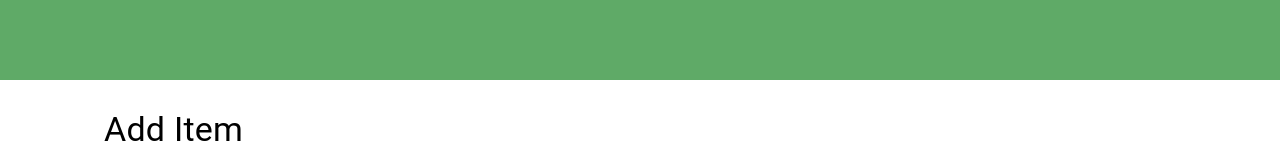
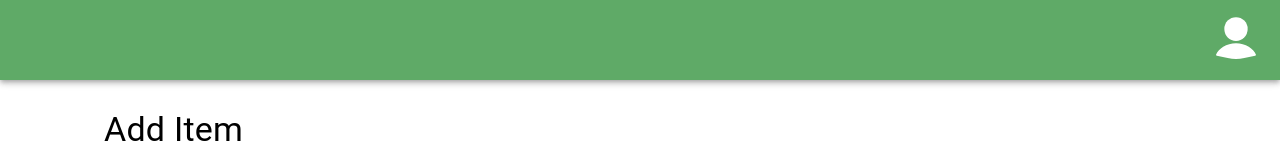
Before and after one commit to hack4impact-utk/mission-of-hope, a Next.js app: page /item/add in a window 1280 px wide. Shown: the top 160 px of the page. Built offline with nearby package versions, Linux system fonts and the light colour scheme.

Commit message:
Changed  topbar to be a component on item/add

```diff
--- a/src/app/item/add/page.tsx
+++ b/src/app/item/add/page.tsx
@@ -1,6 +1,7 @@
 'use client';
 import { useState } from 'react';
 import { Grid, TextField, Button, Typography, Box } from '@mui/material';
+import TopBar from '@/components/top-bar';
 
 const AddItemForm = () => {
   const [itemName, setItemName] = useState('');
@@ -10,17 +11,7 @@ const AddItemForm = () => {
 
   return (
     <>
-      <Box
-        sx={{
-          width: '100%',
-          height: '10vh',
-          backgroundColor: '#379541cc',
-          position: 'absolute',
-          top: 0,
-          left: 0,
-          right: 0,
-        }}
-      ></Box>
+      <TopBar />
       <Box
         sx={{
           display: 'flex',
--- /dev/null
+++ b/src/components/top-bar/index.tsx
@@ -0,0 +1,42 @@
+'use client';
+import React from 'react';
+
+import { AppBar, Link } from '@mui/material';
+
+const TopBar: React.FC = () => {
+  return (
+    <AppBar
+      sx={{
+        width: '100%',
+        height: '10vh',
+        backgroundColor: '#379541cc',
+        position: 'absolute',
+        top: 0,
+        left: 0,
+        right: 0,
+        display: 'flex',
+        justifyContent: 'center', // vertically center the icon
+        alignItems: 'flex-end', // right justify the icon
+        p: 2, // add some space between icon and bar
+      }}
+    >
+      <Link href="/login">
+        <svg
+          width="56"
+          height="57"
+          viewBox="0 0 56 57"
+          fill="none"
+          xmlns="http://www.w3.org/2000/svg"
+        >
+          <path
+            d="M47.1841 45.8055C47.7698 45.6813 48.1181 45.0723 47.8818 44.5222C46.5492 41.42 44.084 38.6901 40.784 36.6855C37.1165 34.4576 32.6228 33.25 28 33.25C23.3772 33.25 18.8836 34.4576 15.216 36.6855C11.916 38.6901 9.45082 41.42 8.11826 44.5222C7.88197 45.0723 8.23024 45.6813 8.81589 45.8055L19.6996 48.1143C25.1723 49.2752 30.8277 49.2752 36.3004 48.1143L47.1841 45.8055Z"
+            fill="white"
+          />
+          <ellipse cx="27.9999" cy="19" rx="11.6667" ry="11.875" fill="white" />
+        </svg>
+      </Link>
+    </AppBar>
+  );
+};
+
+export default TopBar;
```
